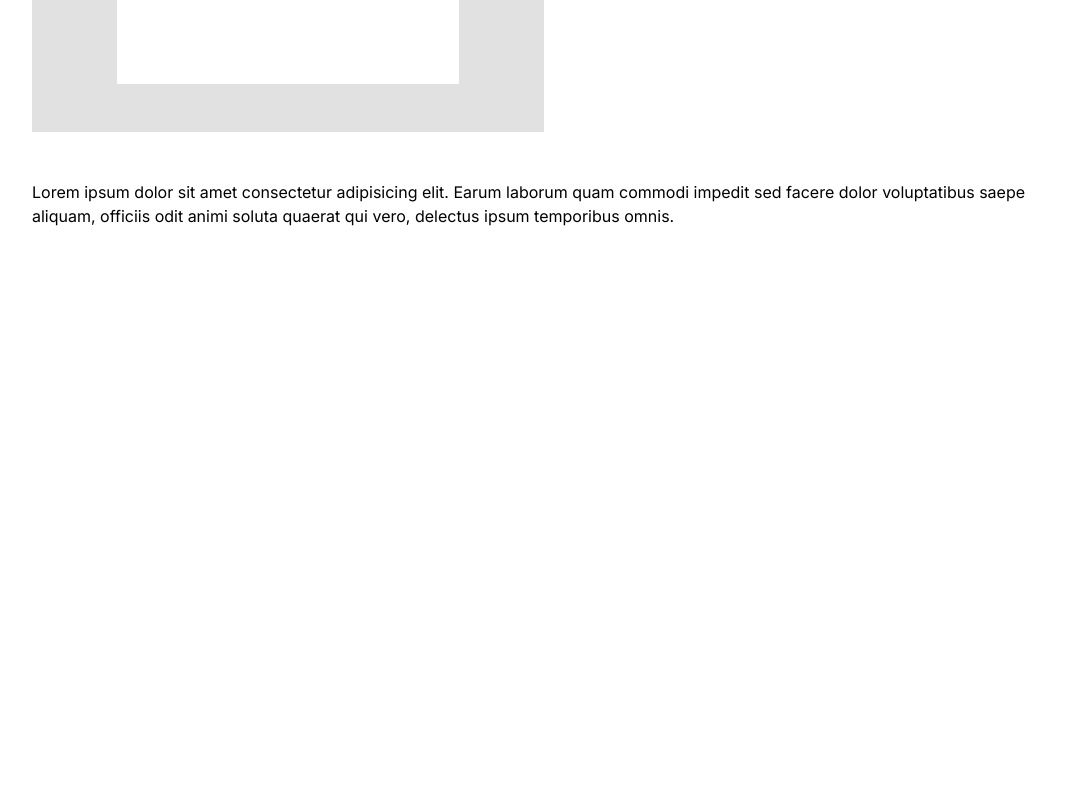
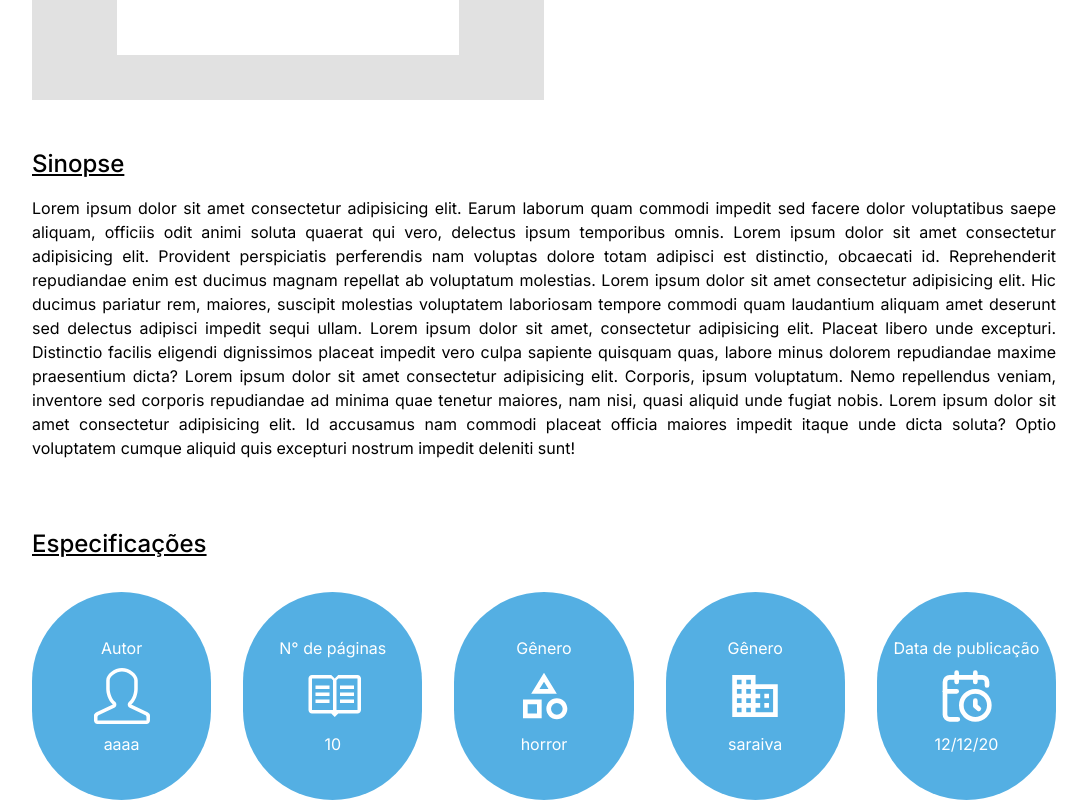
Before and after one commit to starbooks-uefs/starbooks_frontend, a Next.js app: page /book in a window 1280 px wide. Shown: the part 524-1324 px from the top of the page, without its empty margins (96-1183 px from the left). Before the commit the page ends 800 px from the top, so only its background shows below. Built offline with nearby package versions, Linux system fonts and the light colour scheme.

Commit message:
:sparkles: feat: Specification area implementation

```diff
--- a/src/app/book/page.tsx
+++ b/src/app/book/page.tsx
@@ -1,20 +1,21 @@
 import PrimaryButton from "@/components/PrimaryButton";
+import Specification from "@/components/Specification";
 import Link from "next/link";
 import { IoIosArrowBack } from "react-icons/io";
 
 export default function Book () {
   return (
-    <div className='flex w-full h-screen bg-white justify-center'>
+    <div className='flex w-full h-full bg-white justify-center'>
       <div className='flex w-4/5 mx-30 flex-col'>
         {/* Link de voltar: */}
-        <div className='px-2 pt-7 pb-7'>
+        <div className='pt-7 pb-7'>
           <Link className='flex items-center' href="/">
-            <IoIosArrowBack />
+            <IoIosArrowBack className=' text-bg-blue' />
             <span className='font-medium'>Voltar</span>
           </Link>
         </div>
         {/* Div que engloba a imagem e o card */}
-        <div className='flex h-4/5 justify-between'>
+        <div className='flex h-cardSpacing justify-between'>
           {/* Imagem do livro */}
           <div className='flex w-1/2 h-full bg-bg-grayI justify-center items-center'>
             <div className='w-8/12 h-5/6 bg-white'>
@@ -49,12 +50,22 @@ export default function Book () {
           </div>
         </div>
         {/* Sinopse */}
-        <div className='h-auto my-12'>
-          Lorem ipsum dolor sit amet consectetur adipisicing elit. Earum laborum quam commodi impedit sed facere dolor voluptatibus saepe aliquam, officiis odit animi soluta quaerat qui vero, delectus ipsum temporibus omnis.
+        <div className='my-12 text-justify'>
+          <h2 className='text-2xl font-medium underline'>Sinopse</h2>
+          <p className='mt-4 mb-5'>Lorem ipsum dolor sit amet consectetur adipisicing elit. Earum laborum quam commodi impedit sed facere dolor voluptatibus saepe aliquam, officiis odit animi soluta quaerat qui vero, delectus ipsum temporibus omnis. Lorem ipsum dolor sit amet consectetur adipisicing elit. Provident perspiciatis perferendis nam voluptas dolore totam adipisci est distinctio, obcaecati id. Reprehenderit repudiandae enim est ducimus magnam repellat ab voluptatum molestias. Lorem ipsum dolor sit amet consectetur adipisicing elit. Hic ducimus pariatur rem, maiores, suscipit molestias voluptatem laboriosam tempore commodi quam laudantium aliquam amet deserunt sed delectus adipisci impedit sequi ullam. Lorem ipsum dolor sit amet, consectetur adipisicing elit. Placeat libero unde excepturi. Distinctio facilis eligendi dignissimos placeat impedit vero culpa sapiente quisquam quas, labore minus dolorem repudiandae maxime praesentium dicta? Lorem ipsum dolor sit amet consectetur adipisicing elit. Corporis, ipsum voluptatum. Nemo repellendus veniam, inventore sed corporis repudiandae ad minima quae tenetur maiores, nam nisi, quasi aliquid unde fugiat nobis. Lorem ipsum dolor sit amet consectetur adipisicing elit. Id accusamus nam commodi placeat officia maiores impedit itaque unde dicta soluta? Optio voluptatem cumque aliquid quis excepturi nostrum impedit deleniti sunt!</p>
         </div>
         {/* Especificação */}
         <div>
-
+          <div>
+            <h2 className='text-2xl mb-8 font-medium underline'>Especificações</h2>
+          </div>
+          <div className='flex gap-8'>
+            <Specification type="author" author="aaaa" pagesNumber={10} category="horror" publishCompany="saraiva" date="12/12/20" />
+            <Specification type="pages" author="aaaa" pagesNumber={10} category="horror" publishCompany="saraiva" date="12/12/20" />
+            <Specification type="category" author="aaaa" pagesNumber={10} category="horror" publishCompany="saraiva" date="12/12/20" />
+            <Specification type="publisher" author="aaaa" pagesNumber={10} category="horror" publishCompany="saraiva" date="12/12/20" />
+            <Specification type="date" author="aaaa" pagesNumber={10} category="horror" publishCompany="saraiva" date="12/12/20" />
+          </div>
         </div>
       </div>
     </div>
--- /dev/null
+++ b/src/components/Specification.tsx
@@ -0,0 +1,57 @@
+import { SlUser } from "react-icons/sl";
+import { GoBook } from "react-icons/go";
+import { MdOutlineCategory } from "react-icons/md";
+import { IoMdBusiness } from "react-icons/io";
+import { LuCalendarClock } from "react-icons/lu";
+
+type SpecificationProps = {
+  type: string,
+  author: string,
+  pagesNumber: number,
+  category: string,
+  publishCompany: string,
+  date: string
+}
+
+export default function Specification ({type, author, pagesNumber, category, publishCompany, date}: SpecificationProps) {
+  return (
+    <div className='flex flex-col w-52 h-52 rounded-full items-center justify-center bg-bg-blue text-white'>
+      {type == 'author' ? (
+        <div className='flex flex-col items-center justify-center text-center'>
+          <p>Autor</p>
+          <SlUser className='text-white w-14 h-14 my-2'/>
+          <p>{author}</p>
+        </div>
+      ): null}
+      {type == 'pages' ? (
+        <div className='flex flex-col items-center justify-center text-center'>
+          <p>N° de páginas</p>
+          <GoBook className='text-white w-14 h-14 my-2'/>
+          <p>{pagesNumber}</p>
+        </div>
+      ): null}
+      {type == 'category' ? (
+        <div className='flex flex-col items-center justify-center text-center'>
+          <p>Gênero</p>
+          <MdOutlineCategory className='text-white w-14 h-14 my-2'/>
+          <p>{category}</p>
+        </div>
+      ): null}
+      {type == 'publisher' ? (
+        <div className='flex flex-col items-center justify-center text-center'>
+          <p>Gênero</p>
+          <IoMdBusiness className='text-white w-14 h-14 my-2'/>
+          <p>{publishCompany}</p>
+        </div>
+      ): null}
+      {type == 'date' ? (
+        <div className='flex flex-col items-center justify-center text-center'>
+          <p>Data de publicação</p>
+          <LuCalendarClock className='text-white w-14 h-14 my-2'/>
+          <p>{date}</p>
+        </div>
+      ): null}
+
+    </div>
+  )
+}
--- a/tailwind.config.ts
+++ b/tailwind.config.ts
@@ -22,6 +22,9 @@ const config: Config = {
       },
       boxShadow: {
         'cardBook': '4px 4px 5px rgba(0, 0, 0, 0.3)'
+      },
+      spacing: {
+        'cardSpacing': '34rem'
       }
     },
   },
```
